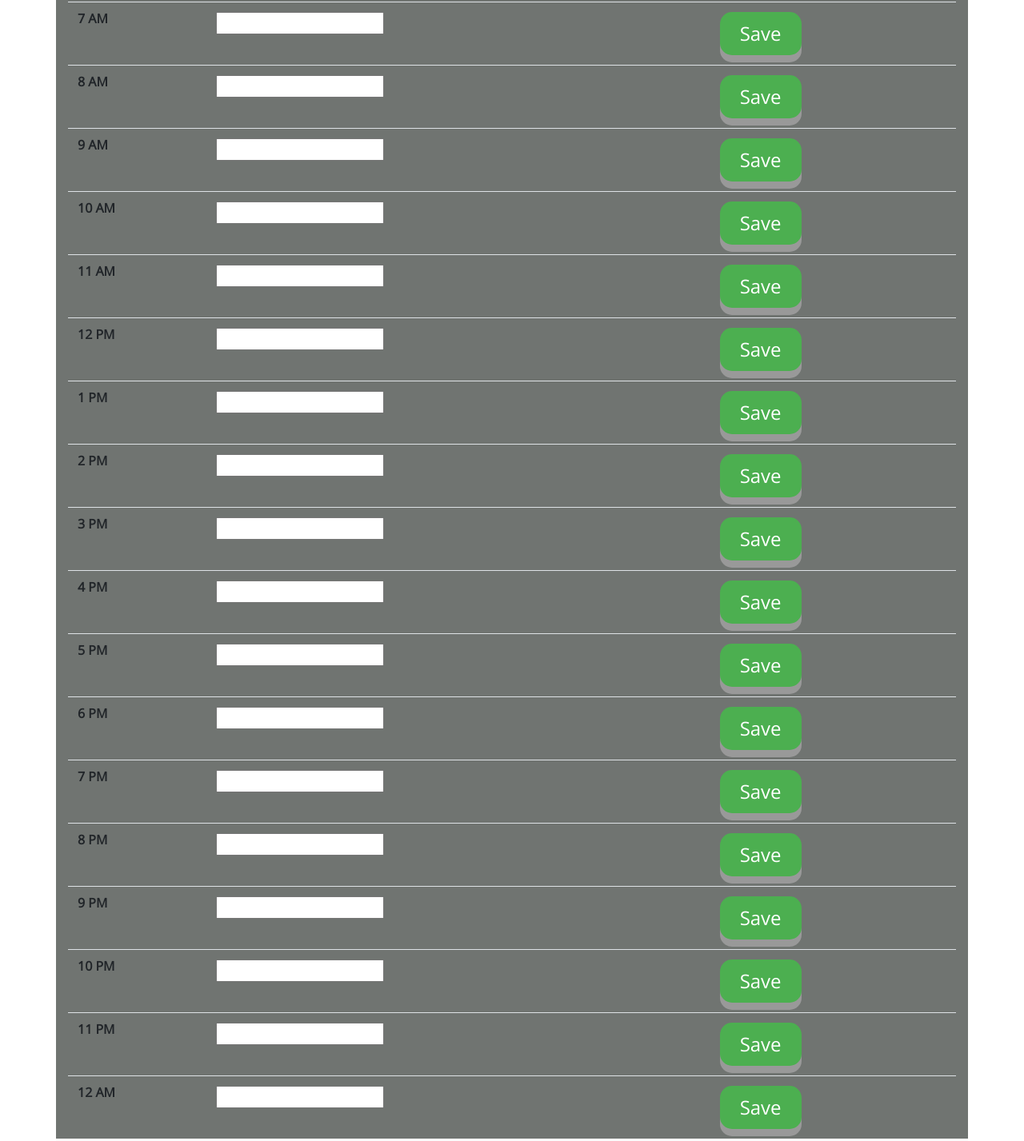
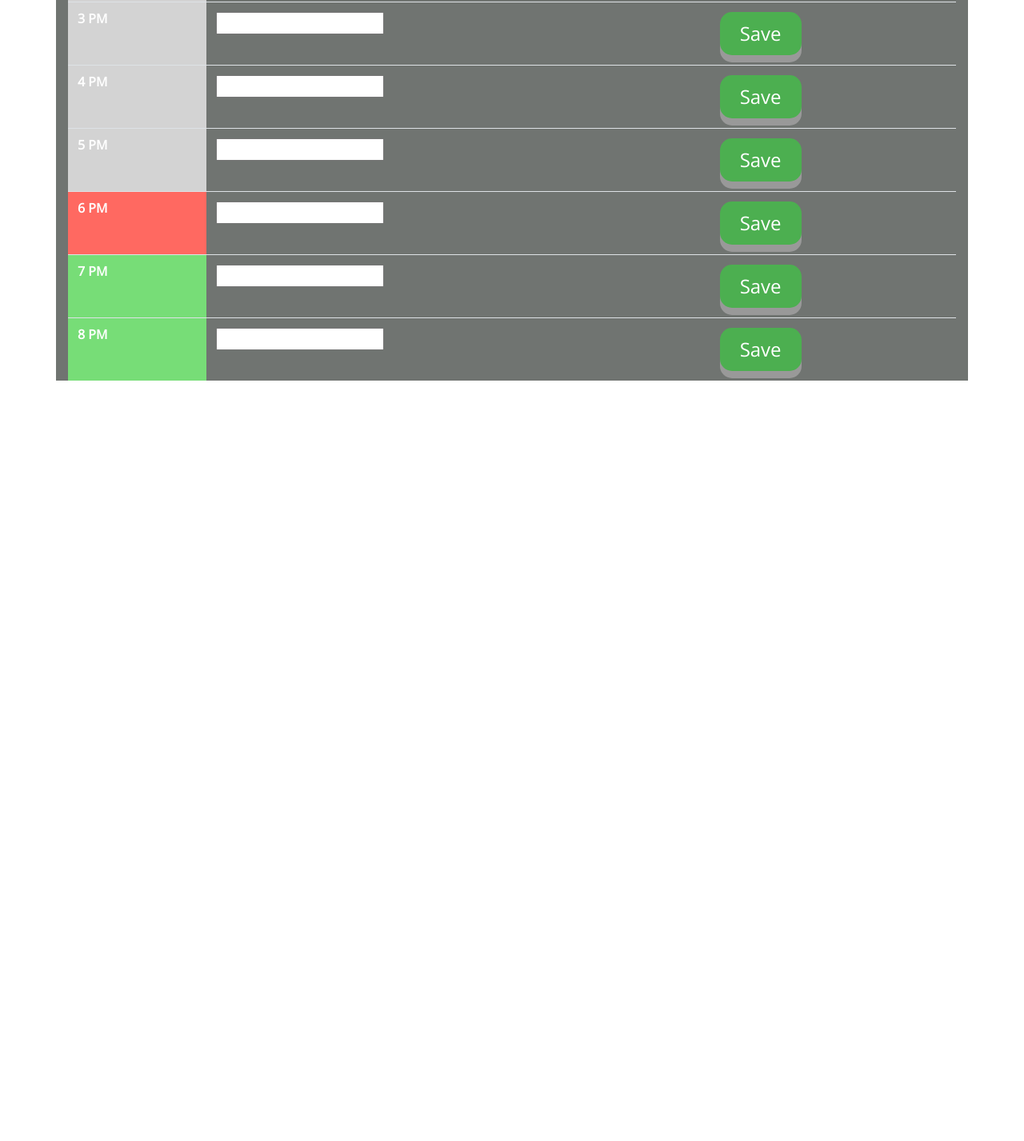
Before and after one commit to Aydinmacias/Work-Day-Scheduler, a plain HTML site: page index.html in a window 1280 px wide. Shown: the part 850-2277 px from the top of the page at 80% size. After the commit the page ends 1358 px from the top, so only its background shows below. Drawn offline with nearby package versions, Linux system fonts and the light colour scheme; files whose address does not match are found by name.

Commit message:
fixed js so color change would appear

```diff
--- a/script.js
+++ b/assets/js/script.js
@@ -54,8 +54,18 @@ colorChanger();
 var updateInterval = setInterval(colorChanger, 15000);
 
 // how we retreive the information
-$('#idofblock1 .classofinput').val(localStorage.getItem('idofblock'))
-$('#idofblock2 .classofinput').val(localStorage.getItem('idofblock'))
+$('#9' , '.input').val(localStorage.getItem('#9'))
+$('#10 .input').val(localStorage.getItem('10'))
+$('#11 .input').val(localStorage.getItem('11'))
+$('#12 .input').val(localStorage.getItem('12'))
+$('#13 .input').val(localStorage.getItem('13'))
+$('#14 .input').val(localStorage.getItem('14'))
+$('#15 .input').val(localStorage.getItem('15'))
+$('#16 .input').val(localStorage.getItem('16'))
+$('#17 .input').val(localStorage.getItem('17'))
+$('#18 .input').val(localStorage.getItem('18'))
+$('#19 .input').val(localStorage.getItem('19'))
+$('#20 .input').val(localStorage.getItem('20'))
 //function saveTask(){
     //console.log("save button press")
     //JSON.stringify(localStorage.setItem("hourly task", savedItems));
--- a/index.html
+++ b/index.html
@@ -55,154 +55,70 @@
           </tr>
 
           <tr>
-            <th scope="row" id='11'>11 AM</th>
+            <th class="block" scope="row" id='11'>11 AM</th>
             <td><input type='text' name='input' class='input'> </td>
             <td></td>
             <td><button class='save-btn'>Save</button></td>
           </tr>
 
           <tr>
-            <th scope="row" id='12'>12 PM</th>
+            <th class="block" scope="row" id='12'>12 PM</th>
             <td><input type='text' name='input' class='input'> </td>
             <td></td>
             <td><button class='save-btn'>Save</button></td>
           </tr>
 
           <tr>
-            <th scope="row" id='13'>1 PM</th>
+            <th class="block" scope="row" id='13'>1 PM</th>
             <td><input type='text' name='input' class='input'> </td>
             <td></td>
             <td><button class='save-btn'>Save</button></td>
           </tr>
 
           <tr>
-            <th scope="row" id='14'>2 PM</th>
+            <th class="block" scope="row" id='14'>2 PM</th>
             <td><input type='text' name='input' class='input'> </td>
             <td></td>
             <td><button class='save-btn'>Save</button></td>
           </tr>
 
           <tr>
-            <th scope="row" id='row0'>7 AM</th>
+            <th class="block" scope="row" id='15'>3 PM</th>
             <td><input type='text' name='input' class='input'> </td>
             <td></td>
             <td><button class='save-btn'>Save</button></td>
           </tr>
 
           <tr>
-            <th scope="row" id='row0'>8 AM</th>
+            <th class="block" scope="row" id='16'>4 PM</th>
             <td><input type='text' name='input' class='input'> </td>
             <td></td>
             <td><button class='save-btn'>Save</button></td>
           </tr>
 
           <tr>
-            <th scope="row" id='row0'>9 AM</th>
+            <th class="block" scope="row" id='17'>5 PM</th>
             <td><input type='text' name='input' class='input'> </td>
             <td></td>
             <td><button class='save-btn'>Save</button></td>
           </tr>
 
           <tr>
-            <th scope="row" id='row0'>10 AM</th>
+            <th class="block" scope="row" id='18'>6 PM</th>
             <td><input type='text' name='input' class='input'> </td>
             <td></td>
             <td><button class='save-btn'>Save</button></td>
           </tr>
 
           <tr>
-            <th scope="row" id='row0'>11 AM</th>
+            <th class="block" scope="row" id='19'>7 PM</th>
             <td><input type='text' name='input' class='input'> </td>
             <td></td>
             <td><button class='save-btn'>Save</button></td>
           </tr>
 
           <tr>
-            <th scope="row" id='row0'>12 PM</th>
-            <td><input type='text' name='input' class='input'> </td>
-            <td></td>
-            <td><button class='save-btn'>Save</button></td>
-          </tr>
-
-          <tr>
-            <th scope="row" id='row0'>1 PM</th>
-            <td><input type='text' name='input' class='input'> </td>
-            <td></td>
-            <td><button class='save-btn'>Save</button></td>
-          </tr>
-
-          <tr>
-            <th scope="row" id='row0'>2 PM</th>
-            <td><input type='text' name='input' class='input'> </td>
-            <td></td>
-            <td><button class='save-btn'>Save</button></td>
-          </tr>
-
-          <tr>
-            <th scope="row" id='row0'>3 PM</th>
-            <td><input type='text' name='input' class='input'> </td>
-            <td></td>
-            <td><button class='save-btn'>Save</button></td>
-          </tr>
-
-          <tr>
-            <th scope="row" id='row0'>4 PM</th>
-            <td><input type='text' name='input' class='input'> </td>
-            <td></td>
-            <td><button class='save-btn'>Save</button></td>
-          </tr>
-
-          <tr>
-            <th scope="row" id='row0'>5 PM</th>
-            <td><input type='text' name='input' class='input'> </td>
-            <td></td>
-            <td><button class='save-btn'>Save</button></td>
-          </tr>
-
-          <tr>
-            <th scope="row" id='row0'>6 PM</th>
-            <td><input type='text' name='input' class='input'> </td>
-            <td></td>
-            <td><button class='save-btn'>Save</button></td>
-          </tr>
-
-          <tr>
-            <th scope="row" id='row0'>7 PM</th>
-            <td><input type='text' name='input' class='input'> </td>
-            <td></td>
-            <td><button class='save-btn'>Save</button></td>
-          </tr>
-
-          <tr>
-            <th scope="row" id='row0'>8 PM</th>
-            <td><input type='text' name='input' class='input'> </td>
-            <td></td>
-            <td><button class='save-btn'>Save</button></td>
-          </tr>
-
-          <tr>
-            <th scope="row" id='row0'>9 PM</th>
-            <td><input type='text' name='input' class='input'> </td>
-            <td></td>
-            <td><button class='save-btn'>Save</button></td>
-          </tr>
-
-          <tr>
-            <th scope="row" id='row0'>10 PM</th>
-            <td><input type='text' name='input' class='input'> </td>
-            <td></td>
-            <td><button class='save-btn'>Save</button></td>
-          </tr>
-
-          <tr>
-            <th scope="row" id='row0'>11 PM</th>
-            <td><input type='text' name='input' class='input'> </td>
-            <td></td>
-            <td><button class='save-btn'>Save</button></td>
-          </tr>
-
-          <tr>
-            <th scope="row" id='row0'> 12 AM</th>
+            <th class="block" scope="row" id='20'>8 PM</th>
             <td><input type='text' name='input' class='input'> </td>
             <td></td>
             <td><button class='save-btn'>Save</button></td>
```
